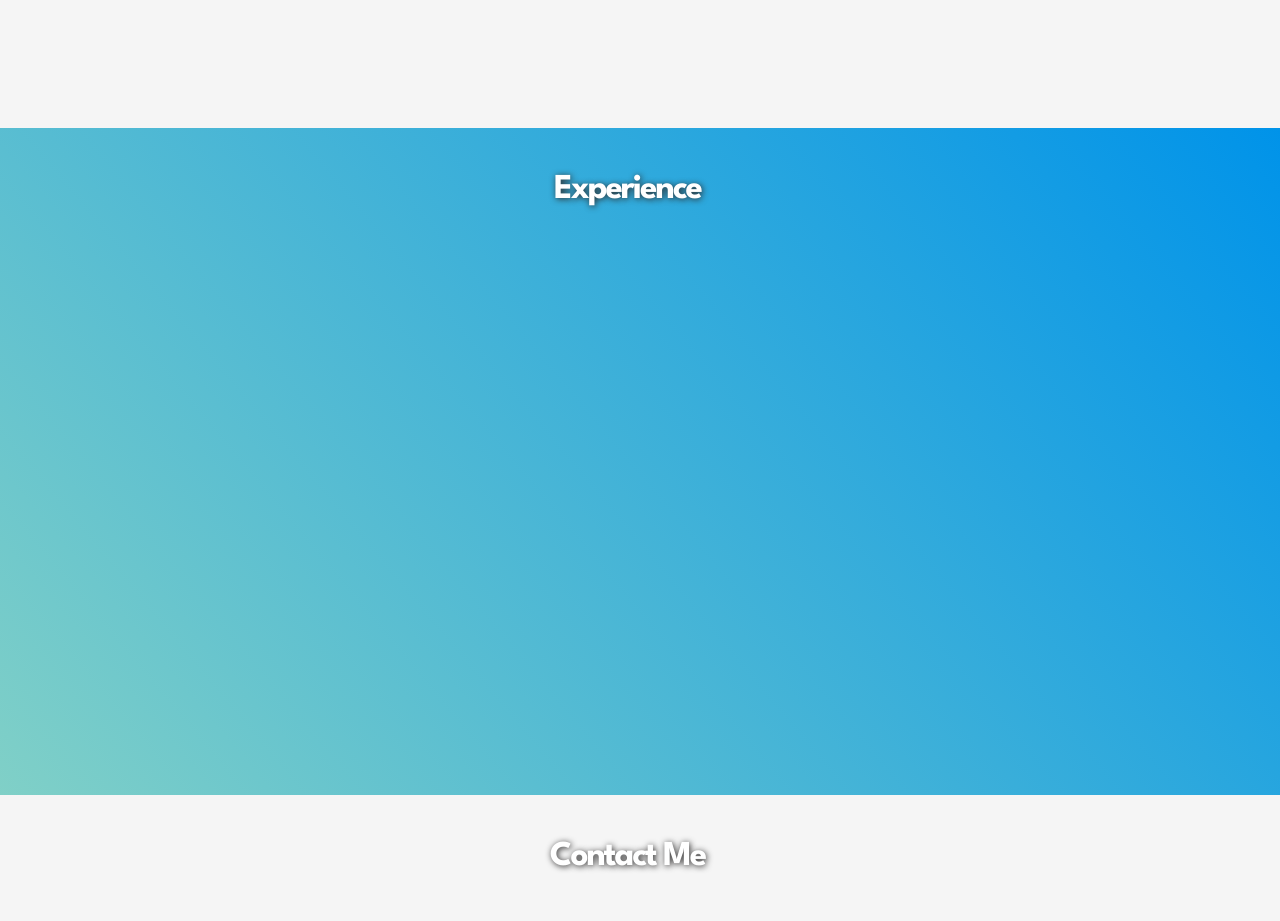
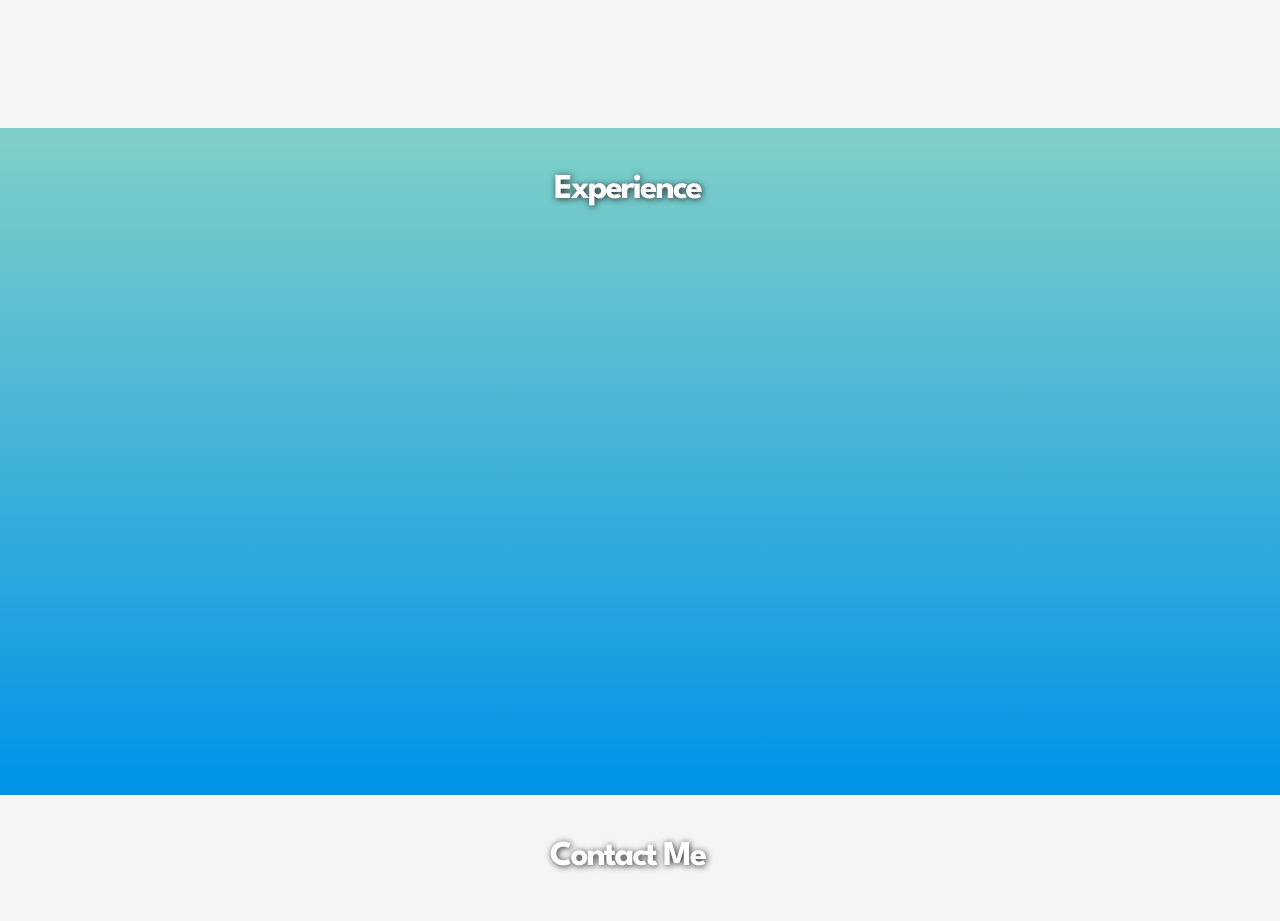
Before and after one commit to vangricky/portfolio, a plain HTML site: page index.html in a window 1280 px wide. Shown: the part 2540-3461 px from the top of the page. Drawn offline with nearby package versions, Linux system fonts and the light colour scheme.

Commit message:
changed some colors

```diff
--- a/styles/base.css
+++ b/styles/base.css
@@ -147,7 +147,7 @@ span {
 .experience-section {
   height: 667px;
   background-color: #0093e9;
-  background-image: linear-gradient(230deg, #0093e9 0%, #80d0c7 100%);
+  background-image: linear-gradient(360deg, #0093e9 0%, #80d0c7 100%);
 }
 
 .contact-section {
```
